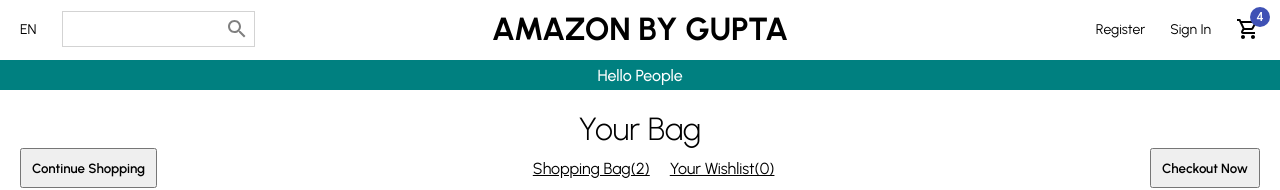
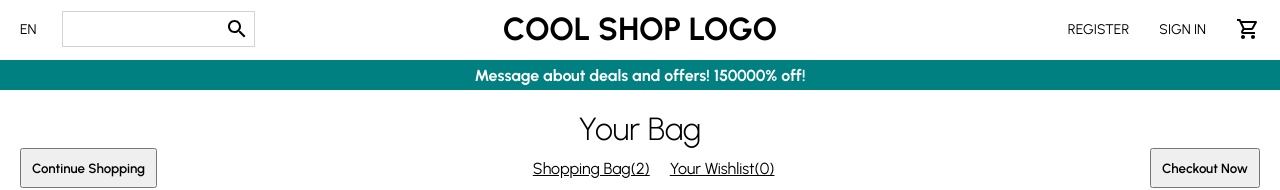
Before and after one commit to Harshil-Gupta/AmazonClone, a React (Create React App) app: page / in a window 1280 px wide. Shown: the top 190 px of the page. Built offline with nearby package versions, Linux system fonts and the light colour scheme.

Commit message:
Few More Changes

```diff
--- a/src/components/Announcement.jsx
+++ b/src/components/Announcement.jsx
@@ -1,24 +1,23 @@
-import React from 'react'
-import styled from 'styled-components'
+import styled from "styled-components"
 
 const Container = styled.div`
-    height:30px;
-    background-color:teal;
-    color:white;
-    display:flex;
+    height: 30px;
+    background-color: teal;
+    color: white;
+    display: flex;
+    align-items: center;
     justify-content: center;
-    align-items: center;
-    font-size:16px;
-    font-weight:500;
-`;
+    font-weight: bold;
+`
+
+
 
 const Announcement = () => {
-    return (
-        <Container>
-            Hello People
-        </Container>
-    )
+  return (
+    <Container>
+        Message about deals and offers! 150000% off!
+    </Container>
+  )
 }
 
-
 export default Announcement
--- a/src/components/Categories.jsx
+++ b/src/components/Categories.jsx
@@ -1,22 +1,24 @@
-import React from 'react';
-import styled from 'styled-components';
-import { categories } from '../data';
-import CategoryItem from './CategoryItem';
+import React from 'react'
+import styled from "styled-components"
+import { categories } from '../data'
+import CategoryItem from './CategoryItem'
+import { mobile } from '../responsive'
 
 const Container = styled.div`
-    display:flex;
-    padding: 20px;
-    justify-content:space-between;
-`;
+display: flex;
+padding: 20px;
+justify-content: space-between;
+${mobile({ padding: "0px", flexDirection: "column" })}
+`
 
 const Categories = () => {
   return (
     <Container>
-        {categories.map(item=>(
-            <CategoryItem item = {item} key={item.id}/>
-        ))}
+      {categories.map(item => (
+        <CategoryItem item={item} key={item.id} />
+      ))}
     </Container>
   )
-};
+}
 
-export default Categories;
+export default Categories
--- a/src/components/CategoryItem.jsx
+++ b/src/components/CategoryItem.jsx
@@ -1,48 +1,54 @@
 import React from 'react'
-import styled from 'styled-components'
+import styled from "styled-components"
+import { mobile } from '../responsive'
 
 const Container = styled.div`
 flex:1;
-    margin:3px;
-    height:70vh;
-    position:relative;
-`;
-
+margin: 3px;
+height: 70vh;
+position: relative;
+`
 const Image = styled.img`
-    width:100%;
-    height:100%;
-    object-fit:cover;
-`;
-
+width: 100%;
+height: 100%;
+object-fit: cover;
+${mobile({ height: "20vh" })}
+`
 const Info = styled.div`
-    position:absolute;
-    width:100%;
-    height:100%;
+position: absolute;
+top: 0;
+left: 0;
+width: 100%;
+height: 100%;
+display: flex;
 flex-direction: column;
 align-items: center;
 justify-content: center;
-`;
-
+`
 const Title = styled.h1`
 color: white;
 margin-bottom: 20px;
-`;
-
+`
 const Button = styled.button`
 border: none;
 padding: 10px;
 background-color: white;
-    color:gray;
+color: gray;
 cursor: pointer;
-`;
+font-weight: 700;
+&:hover {
+background-color: gray;
+color: white;
+}
+`
 
 const CategoryItem = ({item}) => {
   return (
     <Container>
-        <Image src ={item.img}/>
+        <Image src={item.img}/>
         <Info>
             <Title>{item.title}</Title>
-            <Button>Shop Now</Button>
+            <Button>SHOP NOW</Button>
         </Info>
     </Container>
   )
--- a/src/components/Navbar.jsx
+++ b/src/components/Navbar.jsx
@@ -1,83 +1,88 @@
+import React from 'react';
+import styled from 'styled-components';
+import { Search, ShoppingCartOutlined } from "@material-ui/icons";
 import { Badge } from '@material-ui/core';
-import { Search, ShoppingCartOutlined } from '@material-ui/icons';
-import React from 'react'
-import styled from 'styled-components'
+import { mobile } from '../responsive';
 
 const Container = styled.div`
-    height:60px;
-`;
+    height: 60px;
+    ${mobile({ height: "100px" })}
+`
 
 const Wrapper = styled.div`
 padding: 10px 20px;
 display: flex;
-    justify-content:space-between;
-`;
+justify-content: space-between;
+align-items: center;
+${mobile({ padding: "10px 0px" })}
+`
 
 const Left = styled.div`
-    flex:1;
+flex: 1;
 display: flex;
 align-items: center;
-`;
-
+`
 const Language = styled.span`
   font-size: 14px;
   cursor: pointer;
-`;
-
+  ${mobile({ display: "none" })}
+`
 const SearchContainer = styled.div`
-    border: 0.5px  solid lightgray;
+  border: 0.5px solid lightgray;
   display: flex;
   align-items: center;
   margin-left: 25px;
   padding: 5px;
-`;
-
+`
 const Input = styled.input`
-    border:none;
-`;
+  border: none;
+  ${mobile({ width: "50px" })}
+`
 
 const Center = styled.div`
-    flex:1;
-    text-align:center;
-`;
-
+flex: 1;
+text-align: center;
+`
 const Logo = styled.h1`
-    font-weight:bold;
-`;
+  font-weight: bold;
+  ${mobile({ fontSize: "24px" })}
+`
 
 const Right = styled.div`
-    flex:1;
+flex: 1;
 display: flex;
 align-items: center;
 justify-content: flex-end;
-`;
-
+${mobile({ flex: 2, justifyContent: "center" })}
+`
 const MenuItem = styled.div`
-    font-size:14px;
-    cursor:pointer;
-    margin-left:25px;
-`;
+  font-size: 14px;
+  cursor: pointer;
+  margin-left: 30px;
+  ${mobile({ fontSize: "12px", marginLeft: "10px" })}
+`
 
 const Navbar = () => {
   return (
     <Container>
         <Wrapper>
-                <Left><Language>EN</Language>
+            <Left>
+              <Language>EN</Language>
               <SearchContainer>
-                        <Input />
-                        <Search style={{color:"gray", fontsize:16}}/>
+                <Input/>
+                <Search/>
               </SearchContainer>
             </Left>
             <Center>
               <Logo>
-                        AMAZON BY GUPTA
+                COOL SHOP LOGO
               </Logo>
             </Center>
             <Right>
-                    <MenuItem>Register</MenuItem>
-                    <MenuItem>Sign In</MenuItem>
+              <MenuItem>REGISTER</MenuItem>
+              <MenuItem>SIGN IN</MenuItem>
               <MenuItem>
-                        <Badge badgeContent={4} color = "primary">
+                <Badge badgeContent={0} color="primary">
                   <ShoppingCartOutlined/>
                 </Badge>
               </MenuItem>
```
Also changed, not shown: src/components/Products.jsx (+5 -5 lines). Lines whose indentation alone changed are shown as unchanged.
